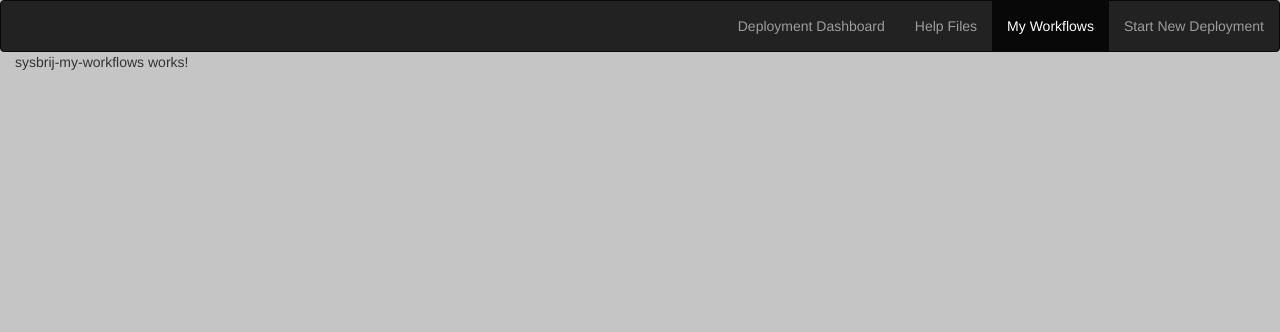
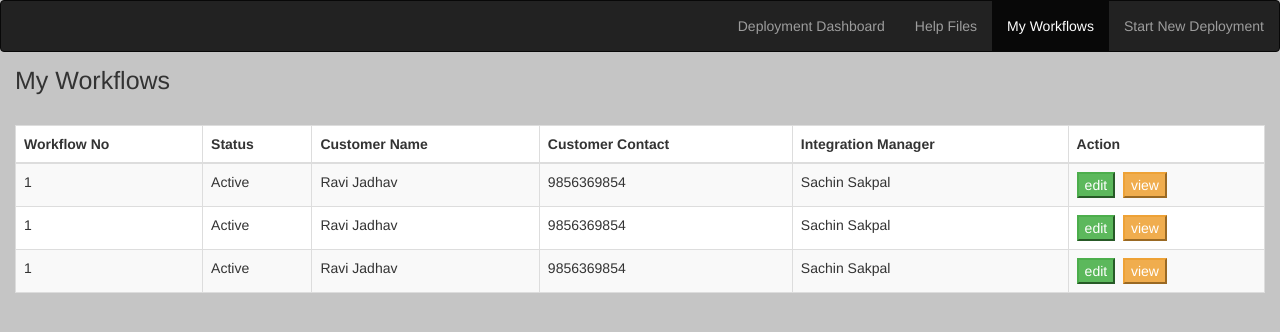
Before and after one commit to shreyasunhle0110/Deployments_Copia, an Angular app: page /sysbrijMaster/sysbrijMyWorkflows in a window 1280 px wide. Shown: the top 332 px of the page. Built offline with nearby package versions, Linux system fonts and the light colour scheme.

Commit message:
UI development completed of My workflows page

```diff
--- a/src/app/sysbrij-my-workflows/sysbrij-my-workflows.component.html
+++ b/src/app/sysbrij-my-workflows/sysbrij-my-workflows.component.html
@@ -1 +1,50 @@
-<p>sysbrij-my-workflows works!</p>
+<h2 class="page-title">My Workflows</h2>
+<div class="report-list-container">
+    <table class="table table-bordered table-striped">
+        <thead>
+            <tr>
+                <th>Workflow No</th>
+                <th>Status</th>
+                <th>Customer Name</th>
+                <th>Customer Contact</th>
+                <th>Integration Manager</th>
+                <th>Action</th>
+            </tr>
+        </thead>
+        <tbody>
+            <tr>
+                <td>1</td>
+                <td>Active</td>
+                <td>Ravi Jadhav</td>
+                <td>9856369854</td>
+                <td>Sachin Sakpal</td>
+                <td>
+                    <input type="submit" class="btn-success" value="edit" />&nbsp;
+                    <input type="submit" class="btn-warning" value="view" />
+                </td>
+            </tr>
+            <tr>
+                <td>1</td>
+                <td>Active</td>
+                <td>Ravi Jadhav</td>
+                <td>9856369854</td>
+                <td>Sachin Sakpal</td>
+                <td>
+                    <input type="submit" class="btn-success" value="edit" />&nbsp;
+                    <input type="submit" class="btn-warning" value="view" />
+                </td>
+            </tr>
+            <tr>
+                <td>1</td>
+                <td>Active</td>
+                <td>Ravi Jadhav</td>
+                <td>9856369854</td>
+                <td>Sachin Sakpal</td>
+                <td>
+                    <input type="submit" class="btn-success" value="edit" />&nbsp;
+                    <input type="submit" class="btn-warning" value="view" />
+                </td>
+            </tr>
+        </tbody>
+    </table>
+</div>
--- a/src/styles.css
+++ b/src/styles.css
@@ -14,3 +14,7 @@ ul, li {
     margin: 15px 0 30px 0;
     font-size: 25px;
 }
+
+.report-list-container {
+    background: #fff;
+}
```
